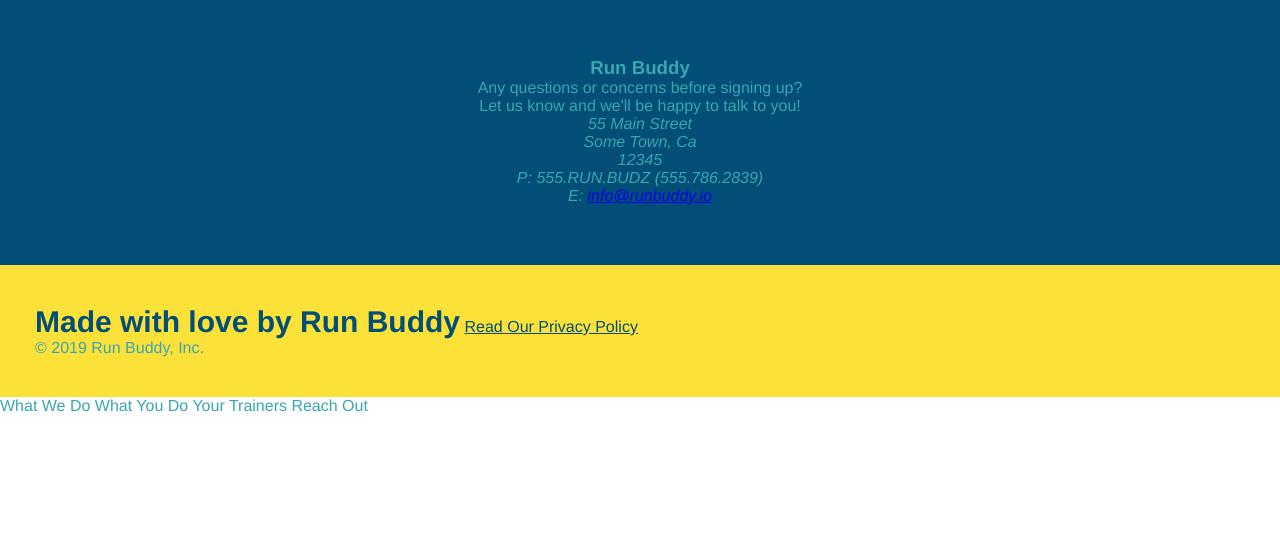
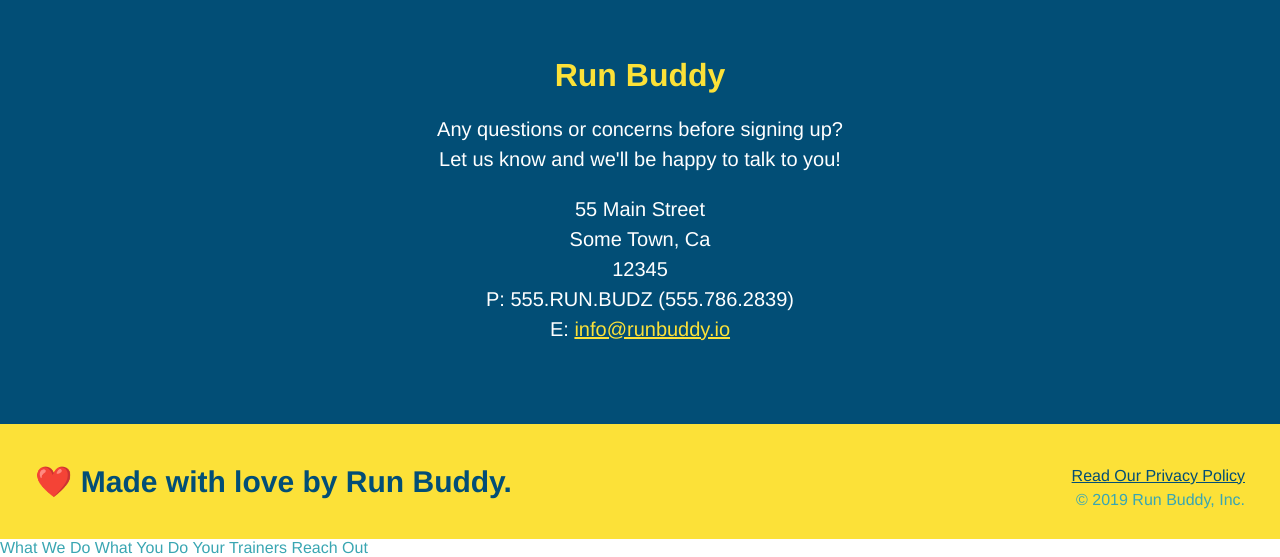
Before and after one commit to ITJagraj/run-buddy, a plain HTML site: page index.html in a window 1280 px wide. Shown: the part 4468-5025 px from the top of the page. Before the commit the page ends 4883 px from the top, so only its background shows below. Drawn offline with Linux system fonts and the light colour scheme; grey boxes are pictures that could not be loaded.

```diff
--- a/assets/css/style.css
+++ b/assets/css/style.css
@@ -226,3 +226,17 @@ section {
       margin: 30px 0 0 60px;
       color: white;
   }
+ .contact h3 {
+     color: #fce138;
+     font-size: 32px;
+ }
+ .contact p, .contact address {
+     color: white;
+     margin: 20px 0;
+     line-height: 1.5;
+     font-size: 20px;
+     font-style: normal;
+ }
+.contact a {
+color: #fce138;
+}
--- a/index.html
+++ b/index.html
@@ -158,8 +158,8 @@
             </section>
             <!--footer-->
             <footer>
-                <h2>Made with love by Run Buddy</h2>
-
+                <h2>❤️ Made with love by Run Buddy.</h2>
+                <div>
                 <a href="#">Read Our Privacy Policy</a><br/>
                 &copy; 2019 Run Buddy, Inc.
                 </div>
```
